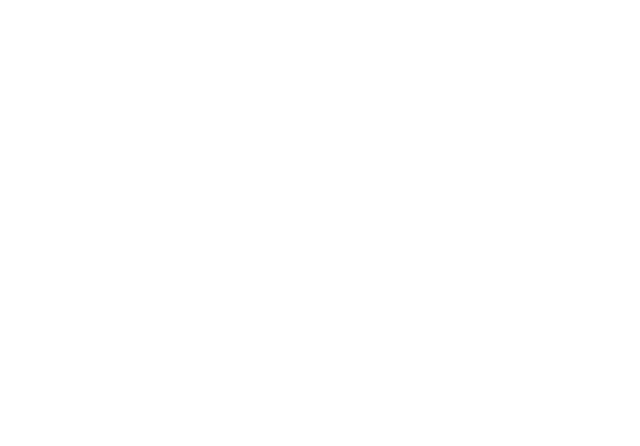
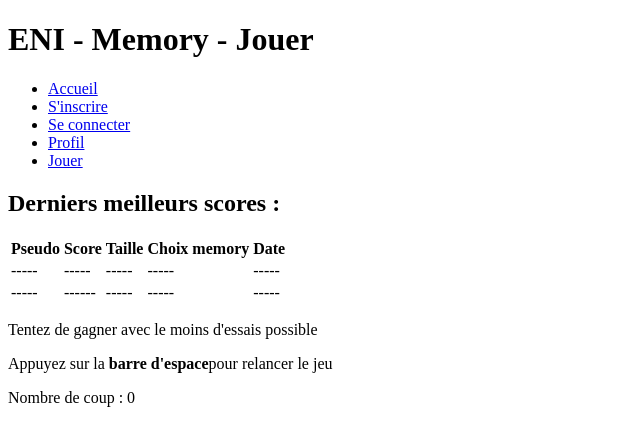
Before and after one commit to jdesbois85/Eni-Memory-jeanmarc, a plain HTML site: page Jouer.html in a window 1280 px wide. Shown: the whole page, without its empty margins (0-640 px from the left). Drawn offline with Linux system fonts and the light colour scheme.

Commit message:
html de la page jouer (manque le plateau)

```diff
--- a/Jouer.html
+++ b/Jouer.html
@@ -5,7 +5,58 @@
     <meta name="viewport" content="width=device-width, initial-scale=1.0">
     <title>Jouer</title>
 </head>
+
+<header>
+<h1>ENI - Memory - Jouer</h1>
+    <nav>
+        <div class="menu">
+          <ul>
+            <li class="menuf"><a href="index.html" >Accueil</a></li>
+            <li class="menuf"><a href="Formulaire.html" >S'inscrire</a></li>
+            <li class="menuf"><a href="Connexion.html" >Se connecter</a></li>
+            <li class="menuf"><a href="Profil.html" >Profil</a></li>
+            <li class="menuf"><a href="Jouer.html" >Jouer</a></li>
+          </ul>
+        </div>
+    </nav>
+</header>
+
 <body>
+    <div>
 
+    <h2>Derniers meilleurs scores : </h2>
+    <table>
+      <thead>
+        <tr>
+          <th>Pseudo</th>
+          <th>Score</th>
+          <th>Taille</th>
+          <th>Choix memory</th>
+          <th>Date</th>
+        </tr>
+      </thead>
+      <tbody>
+        <tr>
+          <td>-----</td>
+          <td>-----</td>
+          <td>-----</td>
+          <td>-----</td>
+          <td>-----</td>
+        </tr>
+        <tr>
+          <td>-----</td>
+          <td>------</td>
+          <td>-----</td>
+          <td>-----</td>
+          <td>-----</td>
+        </tr>
+      </tbody>
+    </table>
+
+    <p>Tentez de gagner avec le moins d'essais possible</p>
+    <p>Appuyez sur la <strong>barre d'espace</strong>pour relancer le jeu</p>
+    <p>Nombre de coup : 0</p>
+
+    </div>
 </body>
 </html>
```
